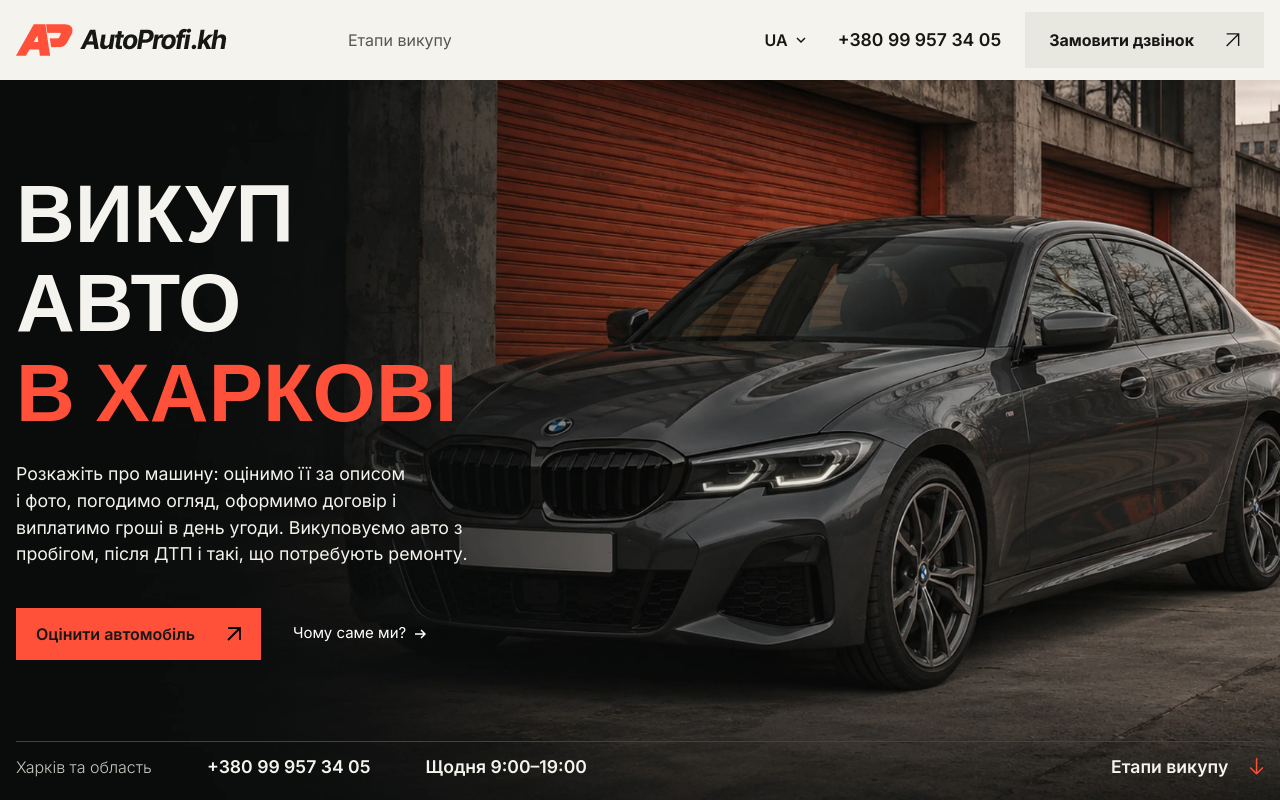
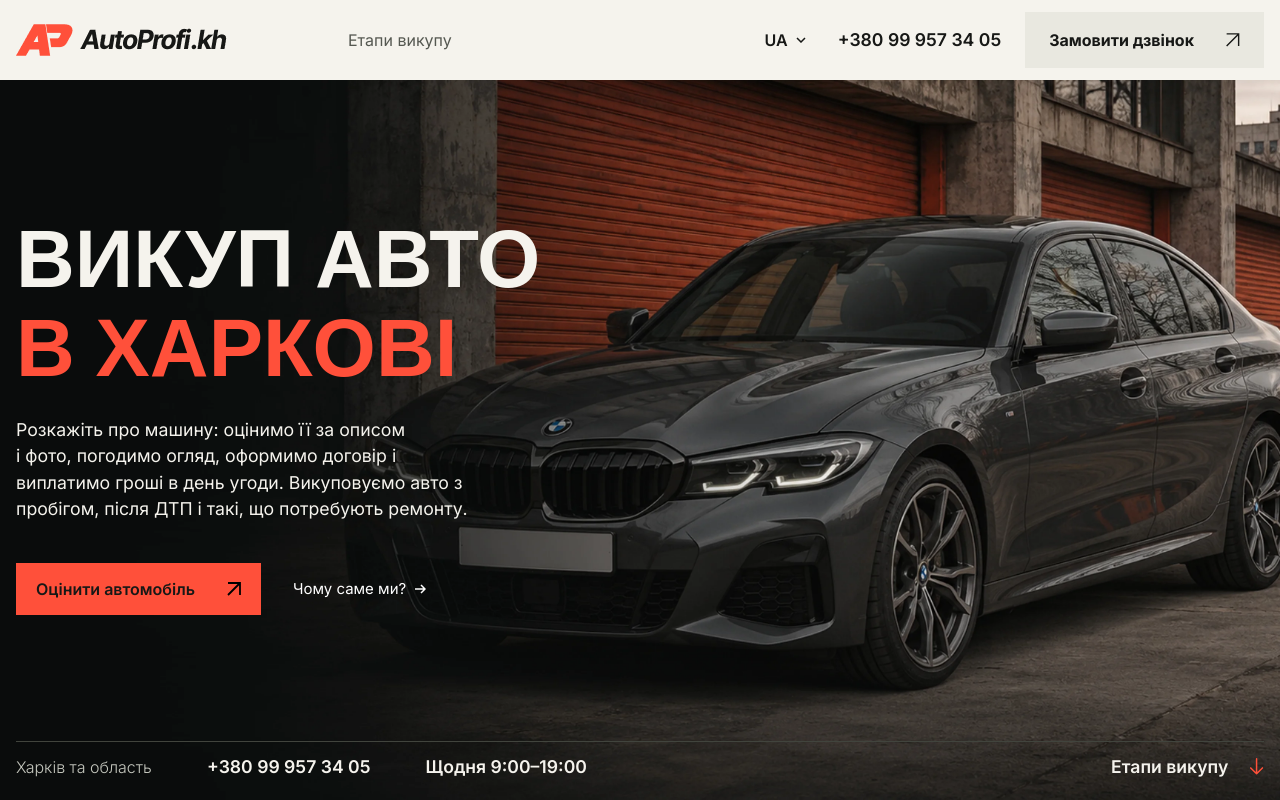
Before and after one commit to NELIT2714/autoprofi-web, an Angular app: page / in a window 1280 px wide. Shown: the top 800 px of the page. Built offline with nearby package versions, Linux system fonts and the light colour scheme.

Commit message:
chore: change hero title size

```diff
--- a/src/app/sections/hero/hero.html
+++ b/src/app/sections/hero/hero.html
@@ -1,7 +1,7 @@
 <section class="relative isolate flex min-h-[calc(100svh-80px)] items-stretch overflow-hidden">
   <div class="absolute bottom-0 left-0 -z-10 h-lvh w-full bg-[url('/images/bg-hero.webp')] bg-cover bg-no-repeat bg-position-[25%_bottom] md:bg-center"></div>
   <div class="container px-4 mx-auto flex flex-col">
-    <div class="max-w-120 flex min-w-0 flex-1 flex-col justify-center py-12">
+    <div class="max-w-140 flex min-w-0 flex-1 flex-col justify-center py-12">
       <h1 class="title leading-[1.1] text-[clamp(3rem,1.782rem+4.131vw,5.5rem)] text-[#F5F3ED] uppercase">
         {{ t().hero.title }}
         <br>
```
